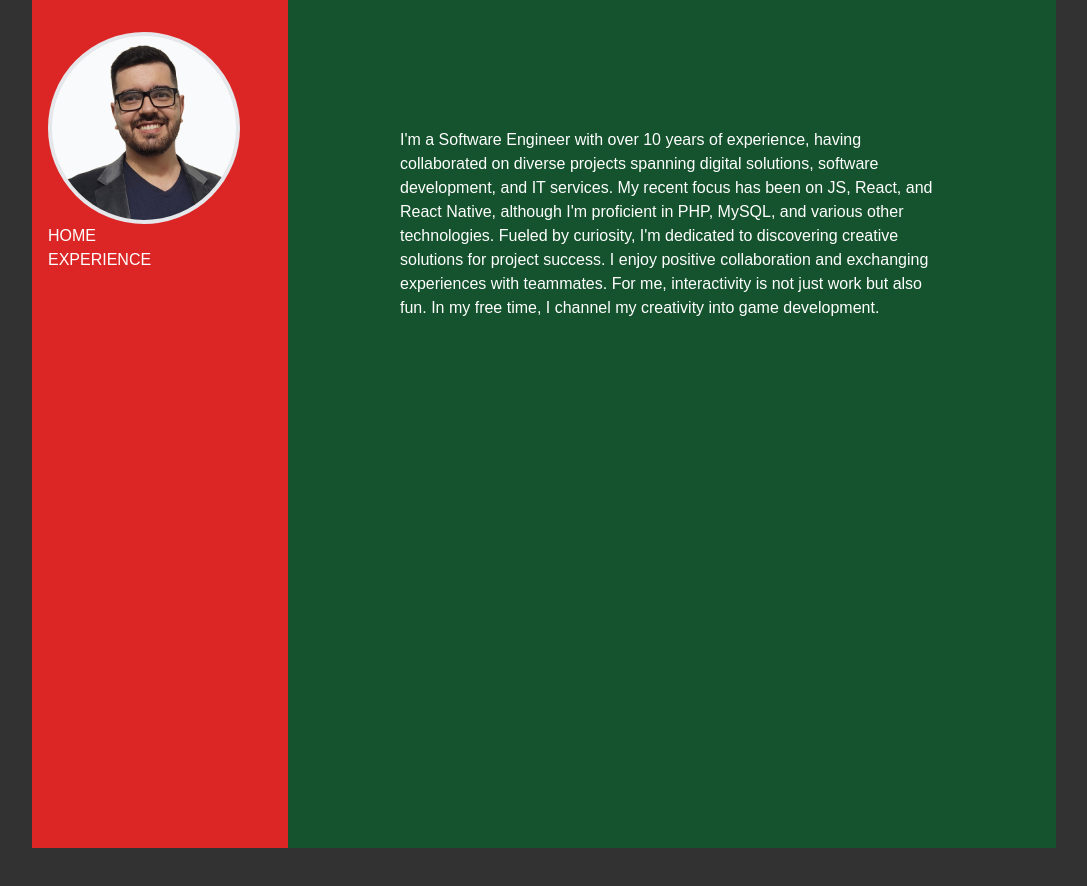
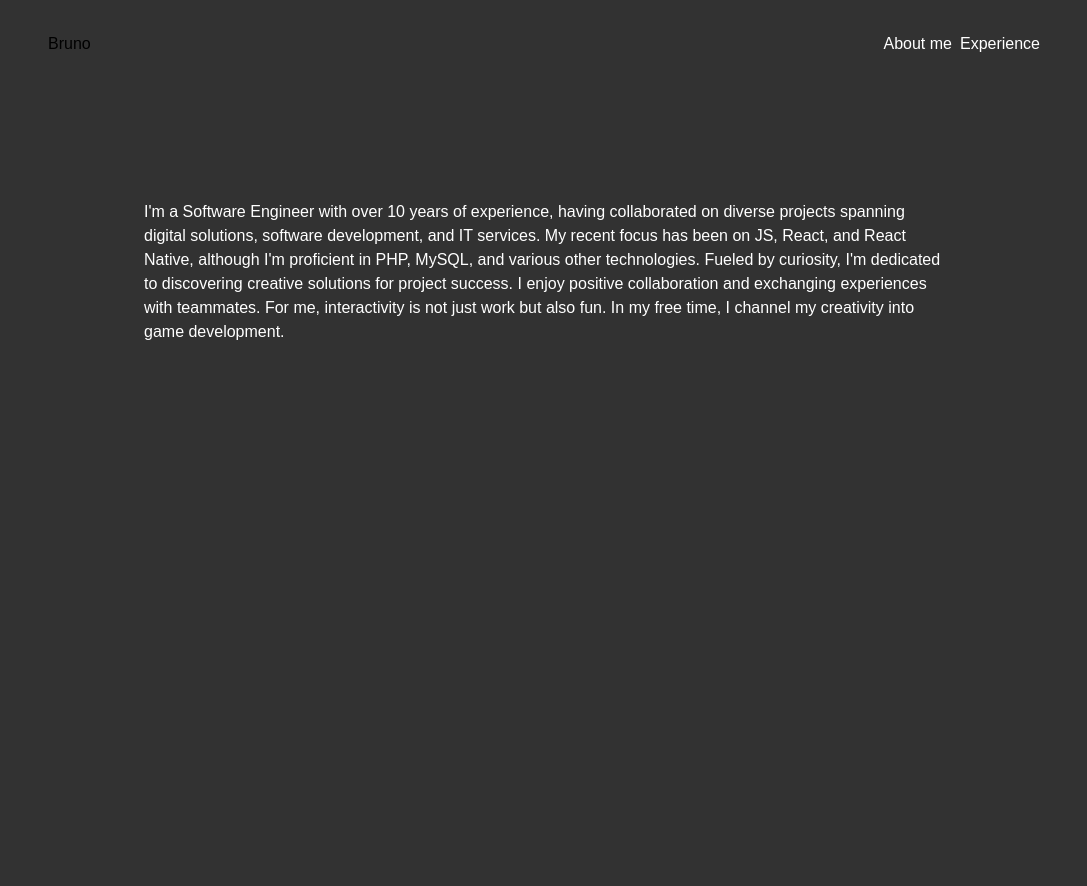
Before and after one commit to devbrunogs/devbrunogs.github.io, a Next.js app: page / in a window 1280 px wide. Shown: the top 886 px of the page, without its empty margins (96-1183 px from the left). Before the commit the page ends 848 px from the top, so only its background shows below. Built offline with nearby package versions, Linux system fonts and the light colour scheme; a web font is replaced by a local one.

Commit message:
add navbar and change base layout

```diff
--- a/src/app/layout.tsx
+++ b/src/app/layout.tsx
@@ -3,6 +3,7 @@ import { AR_One_Sans } from 'next/font/google'
 import './globals.css'
 import Link from 'next/link'
 import Image from 'next/image'
+import Navbar from '@/components/Navbar'
 
 const arOneFont = AR_One_Sans({ subsets: ['latin'] })
 
@@ -15,32 +16,11 @@ export default function RootLayout({ children }: { children: React.ReactNode })
   return (
     <html lang="en">
       <body className={arOneFont.className}>
-        <main className="main-container relative mx-auto grid grid-cols-1 md:grid-cols-4">
-          <div className="bg-red-600 p-4 pt-8">
-            <div>
-              <div className="rounded-full border-4 flex flex-row border-gray-200 w-48 h-48 bg-slate-50 overflow-hidden">
-                <Image
-                  className="flex self-end relative dark:drop-shadow-[0_0_0.3rem_#ffffff70]"
-                  src="/bruno-guilherme.png"
-                  alt="Bruno's Profile picture"
-                  width={192}
-                  height={192}
-                  priority
-                />
-              </div>
-            </div>
-            <div>
-              <nav className="flex flex-col uppercase">
-                <Link className="text-white" href="/">
-                  Home
-                </Link>
-                <Link className="text-white" href="/experience">
-                  Experience
-                </Link>
-              </nav>
-            </div>
+        <main className="main-container relative mx-auto flex flex-col">
+          <div className=" p-4 pt-8">
+            <Navbar />
           </div>
-          <div className="bg-green-900 text-white col-span-3 p-4 pt-8">{children}</div>
+          <div className=" text-white p-4 pt-8">{children}</div>
         </main>
       </body>
     </html>
--- /dev/null
+++ b/src/components/Navbar.tsx
@@ -0,0 +1,20 @@
+import React from 'react'
+import Link from 'next/link'
+
+const Navbar = () => {
+  return (
+    <nav className="flex flex-row justify-between">
+      <Link href={'/'}>Bruno</Link>
+      <ul className="flex flex-row gap-2">
+        <Link className="text-white" href="/">
+          About me
+        </Link>
+        <Link className="text-white" href="/experience">
+          Experience
+        </Link>
+      </ul>
+    </nav>
+  )
+}
+
+export default Navbar
```
